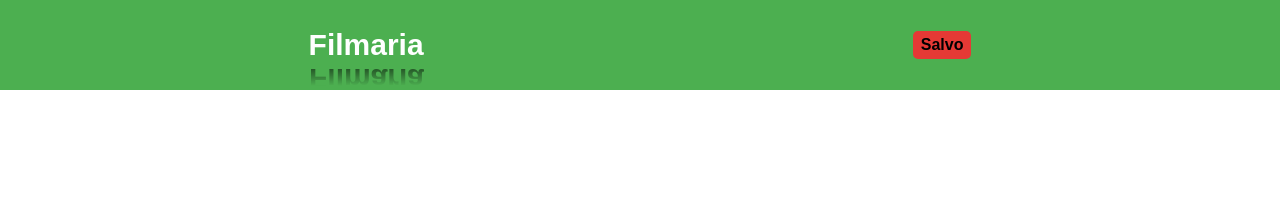
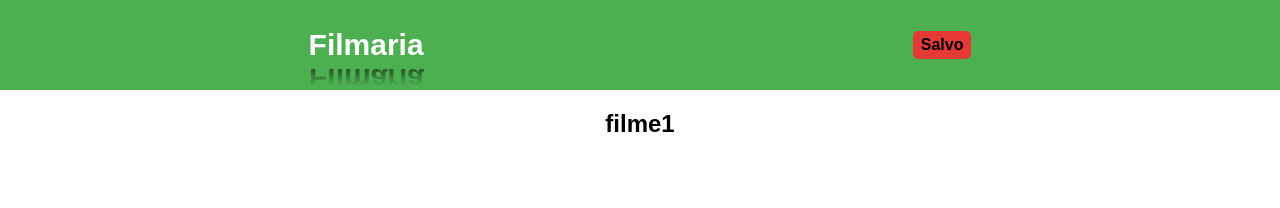
Before and after one commit to victor-magaldi/fimes-project, a React (Create React App) app: page /filme/1 in a window 1280 px wide. Shown: the top 208 px of the page. Built offline with nearby package versions, Linux system fonts and the light colour scheme.

Commit message:
obtendo o parametro da url na pagina de filme

```diff
--- /dev/null
+++ b/src/pages/filme/index.jsx
@@ -0,0 +1,13 @@
+import "./style.css";
+
+import { useParams } from "react-router-dom";
+
+export default function Filme() {
+  const { id } = useParams();
+
+  return (
+    <div>
+      <h2>filme{id}</h2>
+    </div>
+  );
+}
--- a/src/pages/home/index.jsx
+++ b/src/pages/home/index.jsx
@@ -23,7 +23,7 @@ function Home() {
             <article key={filme.id}>
               <h3>{filme.nome}</h3>
               <img src={filme.foto} alt={filme.id} />
-              <Link to="/">Acessar</Link>
+              <Link to={`/filme/${filme.id}`}>Acessar</Link>
             </article>
           );
         })}
--- a/src/routes.js
+++ b/src/routes.js
@@ -2,6 +2,7 @@ import { BrowserRouter, Route, Switch } from "react-router-dom";
 
 import Home from "./pages/home";
 import Header from "./components/Header";
+import Filme from "./pages/filme";
 
 const Routes = () => {
   return (
@@ -9,6 +10,7 @@ const Routes = () => {
       <Header />
       <Switch>
         <Route exact path="/" component={Home} />
+        <Route exact path="/filme/:id" component={Filme} />
       </Switch>
     </BrowserRouter>
   );
```
Also changed, not shown: src/pages/filme/style.css (added).
